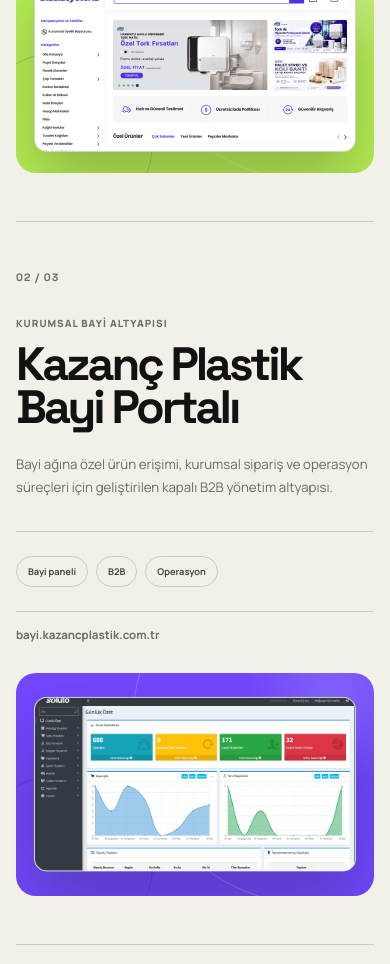
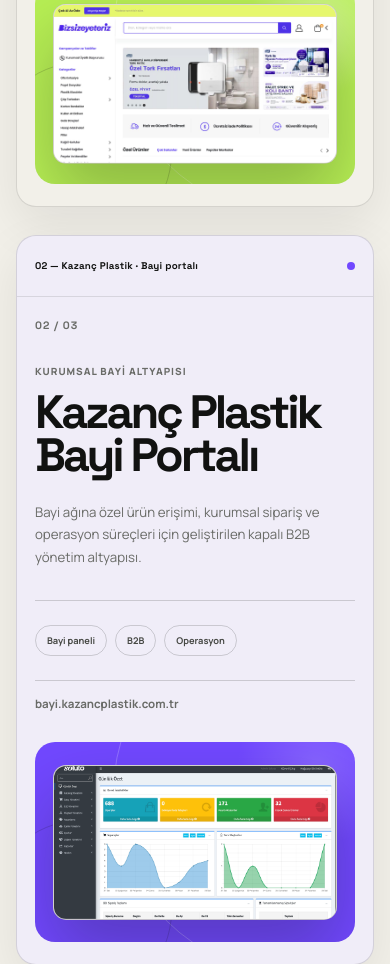
Before and after one commit to umitcagdas/umitcagdas.github.io, a plain HTML site: page index.html in a window 390 px wide. Shown: the part 2256-3220 px from the top of the page. Drawn offline with Linux system fonts and the light colour scheme.

Commit message:
Projeleri kaydırmalı kartlara dönüştür

```diff
--- a/assets/portfolio.css
+++ b/assets/portfolio.css
@@ -548,7 +548,7 @@
 .work {
   position: relative;
   z-index: 5;
-  overflow: hidden;
+  overflow: clip;
   border-radius: 66px 66px 0 0;
   background: var(--paper);
   color: var(--ink);
@@ -571,22 +571,87 @@
 }
 
 .case-list {
+  position: relative;
+  padding-bottom: 18vh;
   border-bottom: 1px solid var(--line-light);
 }
 
 .case-study {
+  --stack-top: 94px;
+  --stack-layer: 3;
+
+  position: sticky;
+  z-index: var(--stack-layer);
+  top: var(--stack-top);
   display: grid;
-  min-height: 700px;
+  min-height: 590px;
   grid-template-columns: minmax(275px, 4fr) minmax(0, 8fr);
   gap: clamp(44px, 6vw, 88px);
+  align-items: stretch;
+  margin-bottom: 24vh;
+  padding: 90px clamp(24px, 3vw, 42px) 34px;
+  border: 1px solid rgba(17, 18, 17, 0.13);
+  border-radius: 30px;
+  background: var(--paper);
+  box-shadow: 0 -22px 60px rgba(17, 18, 17, 0.09);
+}
+
+.case-study:nth-child(2) {
+  --stack-top: 158px;
+  --stack-layer: 4;
+
+  background: #f0edf8;
+}
+
+.case-study:nth-child(3) {
+  --stack-top: 222px;
+  --stack-layer: 5;
+
+  margin-bottom: 0;
+  background: #eaf3ee;
+}
+
+.case-study::before {
+  position: absolute;
+  top: 0;
+  right: 0;
+  left: 0;
+  display: flex;
+  height: 64px;
   align-items: center;
-  padding: 72px 0;
-  border-top: 1px solid var(--line-light);
+  padding: 0 clamp(24px, 3vw, 42px);
+  border-bottom: 1px solid rgba(17, 18, 17, 0.11);
+  border-radius: 30px 30px 0 0;
+  color: var(--ink);
+  content: attr(data-stack-label);
+  font-family: var(--display);
+  font-size: 0.72rem;
+  font-weight: 700;
+  letter-spacing: 0.025em;
+}
+
+.case-study::after {
+  position: absolute;
+  top: 28px;
+  right: clamp(24px, 3vw, 42px);
+  width: 8px;
+  height: 8px;
+  border-radius: 50%;
+  background: var(--violet);
+  content: "";
+}
+
+.case-study:nth-child(1)::after {
+  background: #83be20;
+}
+
+.case-study:nth-child(3)::after {
+  background: #148e62;
 }
 
 .case-copy {
   display: flex;
-  min-height: 570px;
+  min-height: 100%;
   flex-direction: column;
   justify-content: space-between;
 }
@@ -1873,10 +1938,24 @@
     border-radius: 48px 48px 0 0;
   }
 
+  .case-list {
+    padding-bottom: 0;
+  }
+
   .case-study {
+    position: relative;
+    z-index: auto;
+    top: auto;
+    min-height: 0;
     grid-template-columns: 1fr;
     gap: 38px;
-    padding: 58px 0;
+    margin-bottom: 28px;
+    padding: 90px 28px 30px;
+    box-shadow: 0 18px 50px rgba(17, 18, 17, 0.08);
+  }
+
+  .case-study:nth-child(3) {
+    margin-bottom: 0;
   }
 
   .case-copy {
@@ -2060,7 +2139,20 @@
 
   .case-study {
     gap: 31px;
-    padding: 48px 0;
+    padding: 82px 18px 22px;
+    border-radius: 20px;
+  }
+
+  .case-study::before {
+    height: 60px;
+    padding-inline: 18px 42px;
+    border-radius: 20px 20px 0 0;
+    font-size: 0.61rem;
+  }
+
+  .case-study::after {
+    top: 26px;
+    right: 18px;
   }
 
   .case-copy {
--- a/index.html
+++ b/index.html
@@ -156,7 +156,10 @@
           </div>
 
           <div class="case-list">
-            <article class="case-study">
+            <article
+              class="case-study"
+              data-stack-label="01 — BizSizeYeteriz · B2B e-ticaret"
+            >
               <div class="case-copy">
                 <p class="case-number">01 / 03</p>
                 <div>
@@ -195,7 +198,10 @@
               </div>
             </article>
 
-            <article class="case-study">
+            <article
+              class="case-study"
+              data-stack-label="02 — Kazanç Plastik · Bayi portalı"
+            >
               <div class="case-copy">
                 <p class="case-number">02 / 03</p>
                 <div>
@@ -226,7 +232,10 @@
               </div>
             </article>
 
-            <article class="case-study">
+            <article
+              class="case-study"
+              data-stack-label="03 — Kazanç Plastik · Kurumsal web"
+            >
               <div class="case-copy">
                 <p class="case-number">03 / 03</p>
                 <div>
```
